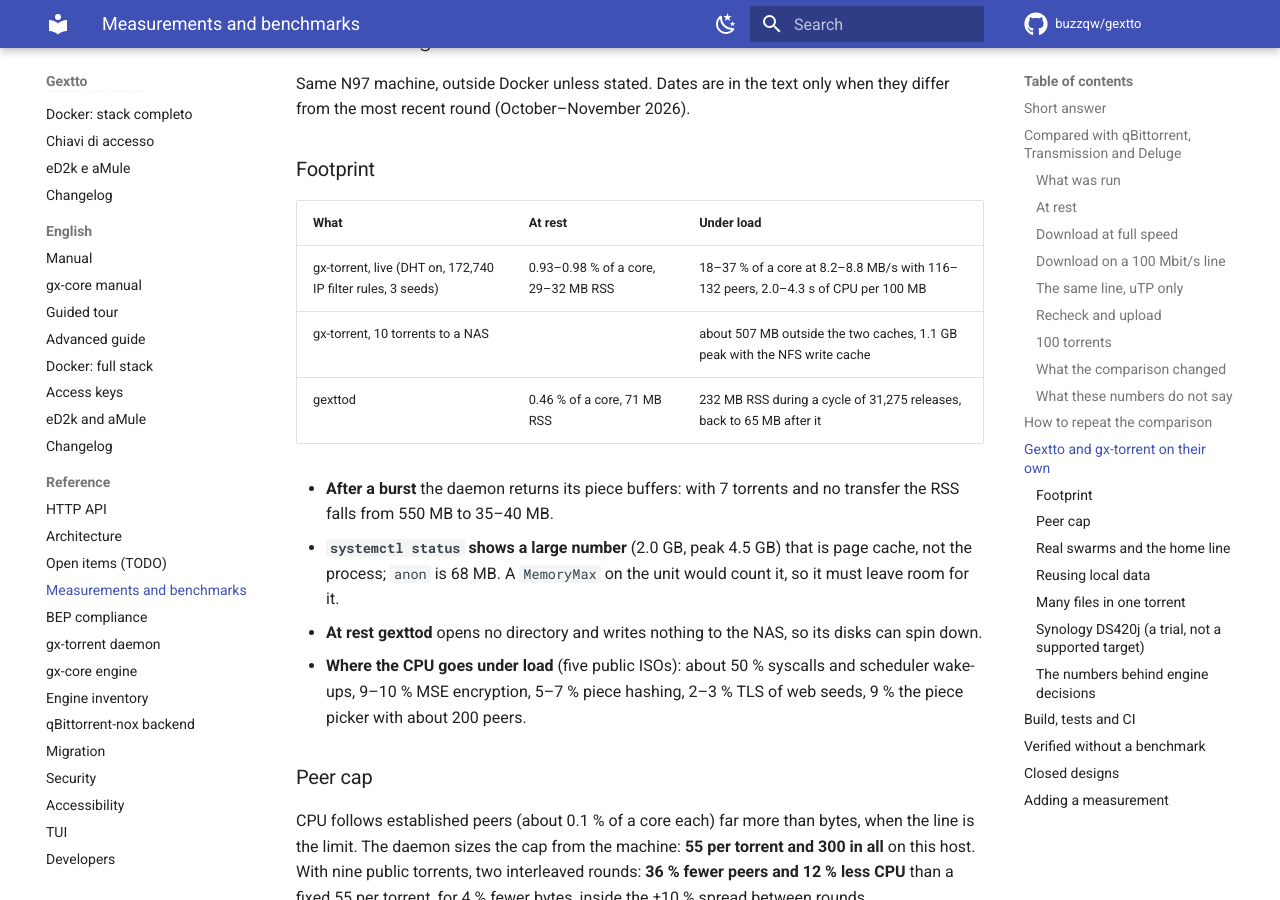
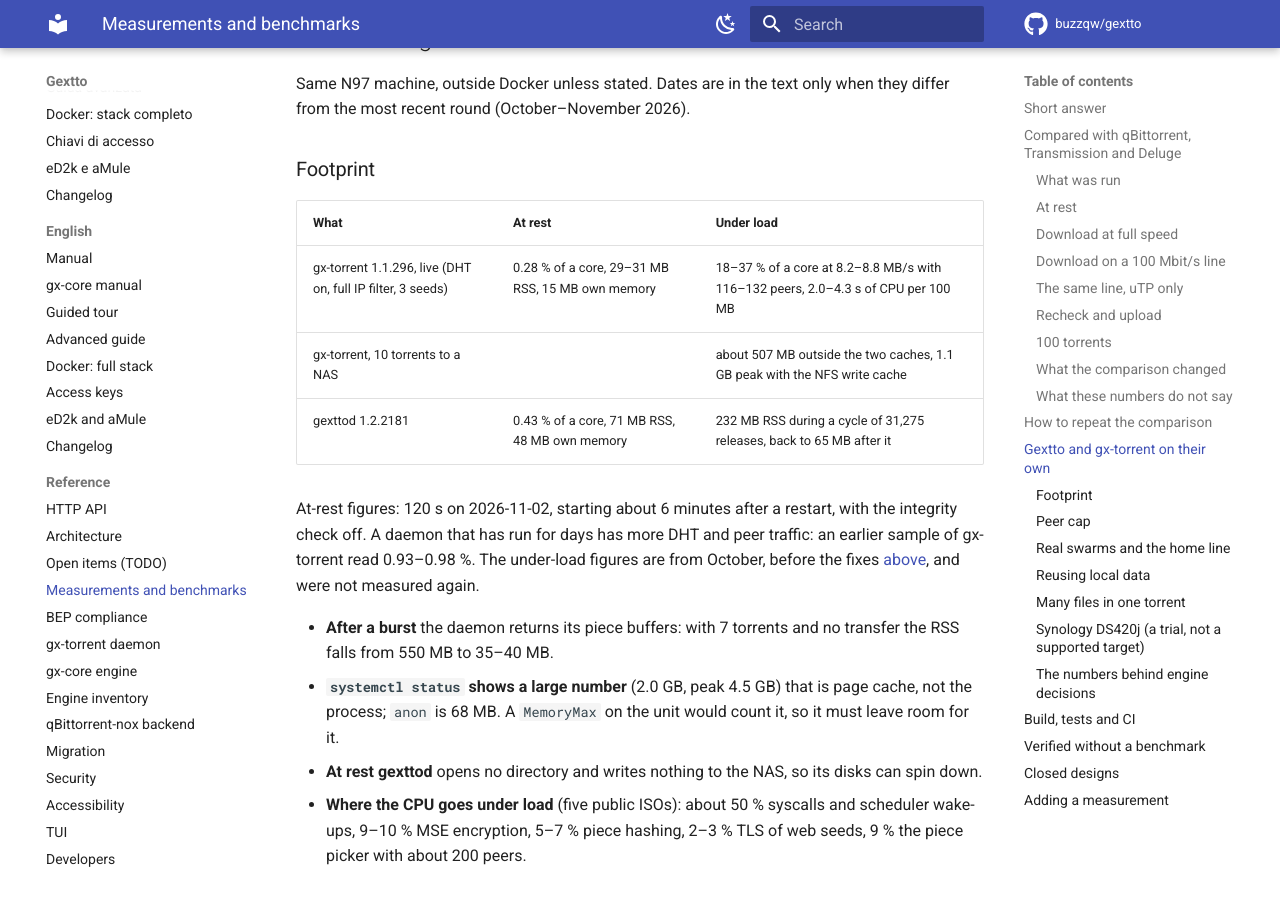
Before and after one commit to buzzqw/gextto, an MkDocs documentation site: the page built from docs/measurements.md, in a window 1280 px wide and 900 px high, scrolled down 6444 px. Built offline with MkDocs 1.6.1 and Material for MkDocs 9.7.7, drawn with Linux system fonts in a browser that asks for light colours; comment, search, counter and statistics services are not loaded; some of the changed text lies outside the part shown.

Commit message:
Update Gextto's own figures in the measurements page
Live footprint of Gextto 1.2.2181 and gx-torrent 1.1.296, the recheck,
upload and uTP figures of the fixed engine, and the test counts. Under-load
figures stay from October and say so; the client tables wait for the next
full round.

```diff
--- a/docs/measurements.md
+++ b/docs/measurements.md
@@ -192,9 +192,14 @@
 
 | What | At rest | Under load |
 |---|---|---|
-| gx-torrent, live (DHT on, 172,740 IP filter rules, 3 seeds) | 0.93–0.98 % of a core, 29–32 MB RSS | 18–37 % of a core at 8.2–8.8 MB/s with 116–132 peers, 2.0–4.3 s of CPU per 100 MB |
+| gx-torrent 1.1.296, live (DHT on, full IP filter, 3 seeds) | 0.28 % of a core, 29–31 MB RSS, 15 MB own memory | 18–37 % of a core at 8.2–8.8 MB/s with 116–132 peers, 2.0–4.3 s of CPU per 100 MB |
 | gx-torrent, 10 torrents to a NAS | | about 507 MB outside the two caches, 1.1 GB peak with the NFS write cache |
-| gexttod | 0.46 % of a core, 71 MB RSS | 232 MB RSS during a cycle of 31,275 releases, back to 65 MB after it |
+| gexttod 1.2.2181 | 0.43 % of a core, 71 MB RSS, 48 MB own memory | 232 MB RSS during a cycle of 31,275 releases, back to 65 MB after it |
+
+At-rest figures: 120 s on 2026-11-02, starting about 6 minutes after a restart, with the integrity
+check off. A daemon that has run for days has more DHT and peer traffic: an earlier sample of
+gx-torrent read 0.93–0.98 %. The under-load figures are from October, before the fixes
+[above](#what-the-comparison-changed), and were not measured again.
 
 - **After a burst** the daemon returns its piece buffers: with 7 torrents and no transfer the
   RSS falls from 550 MB to 35–40 MB.
@@ -274,6 +279,9 @@
 |---|---|---|
 | Disk write, buffered / mmap (`BenchmarkStorageWrite…`) | 5.5–5.6 / 7.0–7.2 GB/s | far above any network speed; mmap is opt-in |
 | 16 KiB writes on NFS, batched durability | 81 MiB/s (35 without) | one fsync per piece removed |
+| Recheck of 4 GiB, cold, gx-torrent 1.1.296 | 3.8–4.0 s, about 4 s of CPU | reading and hashing side by side, read-ahead on |
+| Upload to one peer, cold, gx-torrent 1.1.296 | 180–240 MB/s, 3.2 s of CPU per GiB | read-ahead on, next block loaded in the background |
+| uTP download on a 100 Mbit/s line, gx-torrent 1.1.296 | 11.2 MB/s, 48 s of CPU per GiB | state packets batched over 2 ms |
 | Piece check, v1 / v2, 4 MiB | 2.6 / 2.1 GB/s | one hash per piece |
 | uTP over loopback (`BenchmarkTransferLoopback`) | 178–188 MB/s | single connection |
 | Picker, rarest pick with 150 peers | 10–12 µs | one pick in a dense swarm |
```
Also changed, not shown: other parts of docs/measurements.md (+1 -1 lines).
